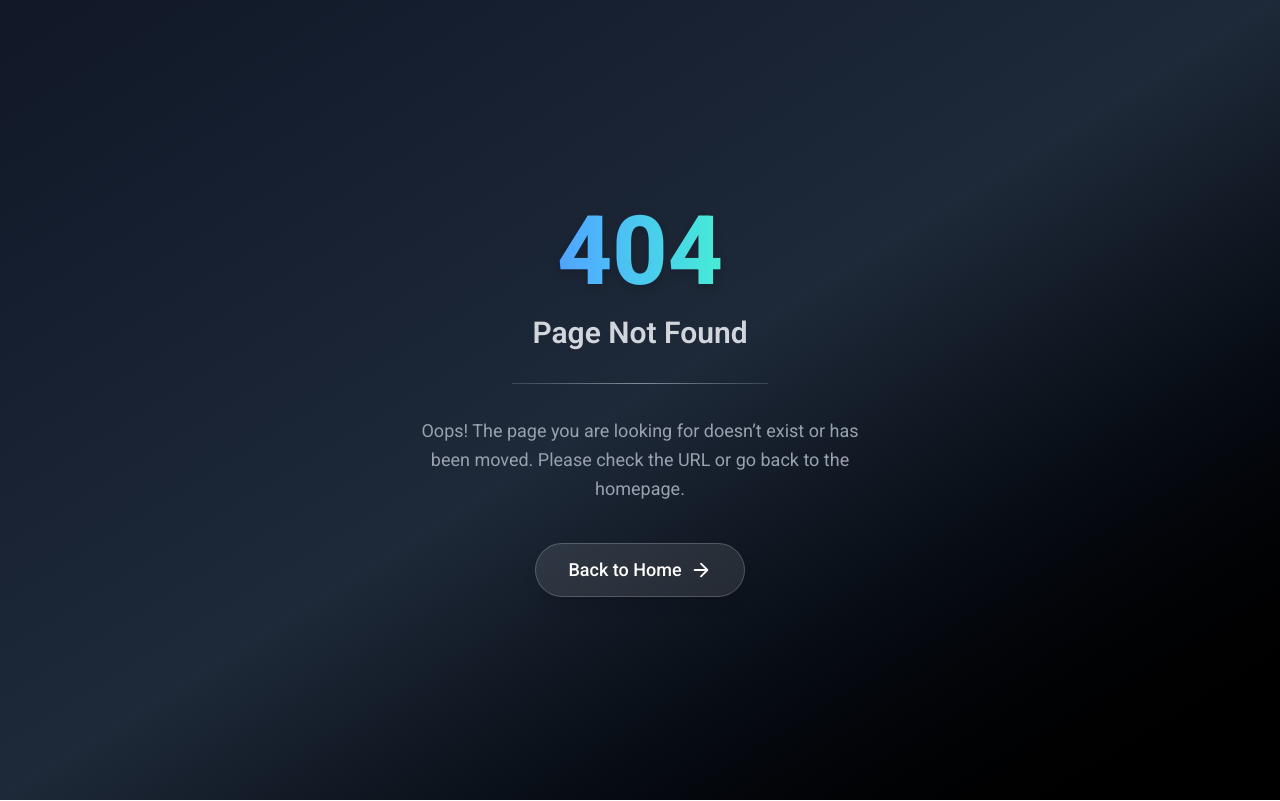
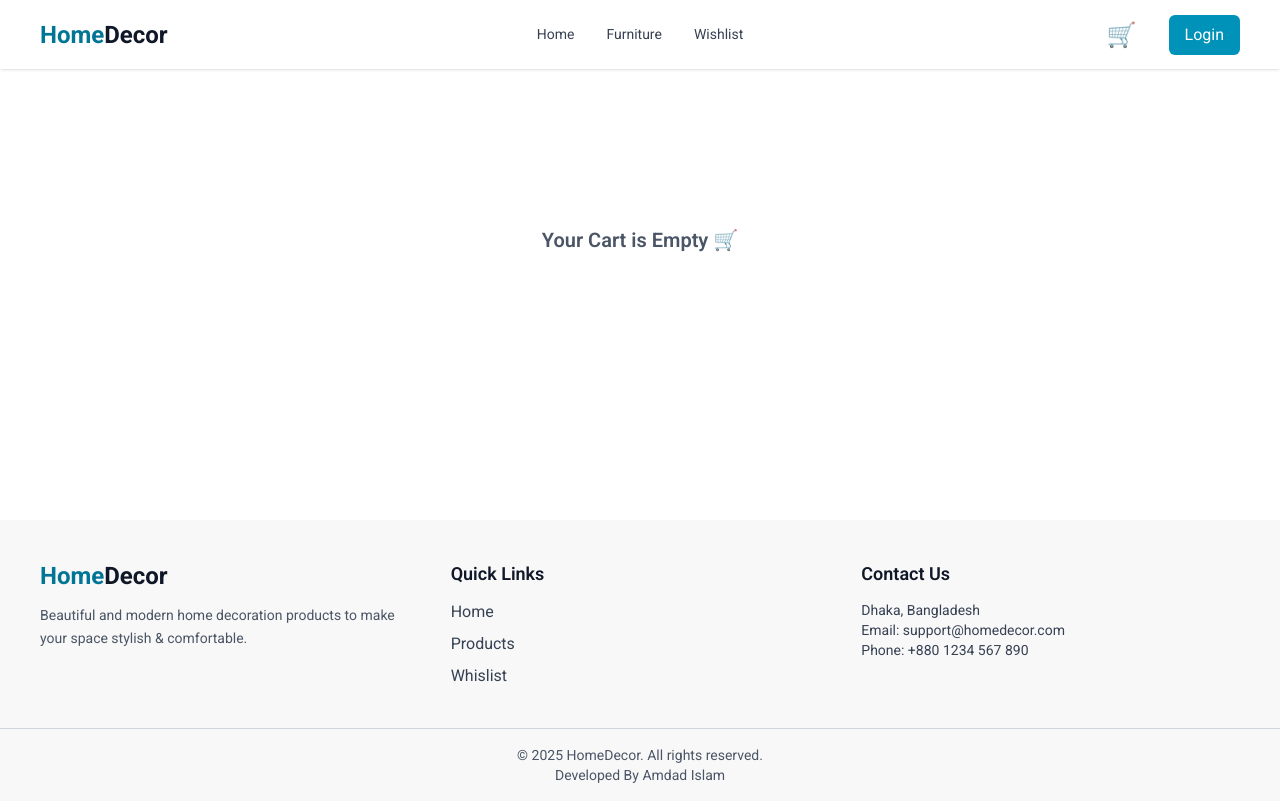
Before and after one commit to amdadislam01/home-decoration-furniture, a React (Vite) app: page /cart in a window 1280 px wide. Before the commit this address had no page. Built offline with nearby package versions, Linux system fonts and the light colour scheme.

Commit message:
cart added complate

```diff
--- /dev/null
+++ b/src/Context/CartContext.jsx
@@ -0,0 +1,115 @@
+import { createContext, useContext, useState, useEffect } from "react";
+import Swal from "sweetalert2";
+import withReactContent from "sweetalert2-react-content";
+const MySwal = withReactContent(Swal);
+
+const CartContext = createContext();
+
+export const CartProvider = ({ children }) => {
+  const [cart, setCart] = useState([]);
+
+  useEffect(() => {
+    const savedCart = JSON.parse(localStorage.getItem("cart")) || [];
+    setCart(savedCart);
+  }, []);
+
+  useEffect(() => {
+    localStorage.setItem("cart", JSON.stringify(cart));
+  }, [cart]);
+
+  // Add to cart
+  const addToCart = (product) => {
+    const existingItem = cart.find((p) => p.id === product.id);
+
+    if (existingItem) {
+      setCart(
+        cart.map((item) =>
+          item.id === product.id
+            ? { ...item, quantity: item.quantity + 1 }
+            : item
+        )
+      );
+      Swal.fire({
+        icon: "info",
+        title: "Quantity Updated",
+        text: `${product.name} quantity increased.`,
+        timer: 1200,
+        showConfirmButton: false,
+      });
+    } else {
+      setCart([...cart, { ...product, quantity: 1 }]);
+      Swal.fire({
+        icon: "success",
+        title: "Added to Cart!",
+        text: `${product.name} has been added to your shopping cart.`,
+        timer: 1500,
+        showConfirmButton: false,
+      });
+    }
+  };
+
+  const removeFromCart = (id) => {
+    setCart(cart.filter((item) => item.id !== id));
+    Swal.fire({
+      icon: "error",
+      title: "Removed!",
+      text: "Item has been removed from your cart.",
+      timer: 1200,
+      showConfirmButton: false,
+    });
+  };
+
+  const increaseQty = (id) => {
+    setCart(
+      cart.map((item) =>
+        item.id === id ? { ...item, quantity: item.quantity + 1 } : item
+      )
+    );
+  };
+
+  const decreaseQty = (id) => {
+    setCart(
+      cart.map((item) =>
+        item.id === id && item.quantity > 1
+          ? { ...item, quantity: item.quantity - 1 }
+          : item
+      )
+    );
+  };
+
+  const clearCart = () => {
+    setCart([]);
+    Swal.fire({
+      icon: "warning",
+      title: "Cart Cleared!",
+      text: "Your shopping cart is now empty.",
+      timer: 1200,
+      showConfirmButton: false,
+    });
+  };
+
+  const cartCount = cart.reduce((acc, item) => acc + item.quantity, 0);
+  const cartTotal = cart.reduce(
+    (acc, item) => acc + item.price * item.quantity,
+    0
+  );
+
+  return (
+    <CartContext.Provider
+      value={{
+        cart,
+        addToCart,
+        removeFromCart,
+        increaseQty,
+        decreaseQty,
+        clearCart,
+        cartCount,
+        cartTotal,
+      }}
+    >
+      {children}
+    </CartContext.Provider>
+  );
+};
+
+export const useCart = () => useContext(CartContext);
--- a/src/Layout/Layout.jsx
+++ b/src/Layout/Layout.jsx
@@ -2,17 +2,22 @@ import React from 'react'
 import Navbar from '../components/Navbar'
 import { Outlet } from 'react-router'
 import Footer from '../components/Footer'
+import { CartProvider } from '../Context/CartContext'
+
+// Cart Context import
 
 
 const Layout = () => {
     return (
-        <div className='flex flex-col h-screen'>
-            <Navbar />
-            <div className="flex-1">
-                <Outlet />
+        <CartProvider>
+            <div className='flex flex-col min-h-screen'>
+                <Navbar />
+                <div className="flex-1">
+                    <Outlet />
+                </div>
+                <Footer />
             </div>
-            <Footer />
-        </div>
+        </CartProvider>
     )
 }
 
--- a/src/Routes/Routes.jsx
+++ b/src/Routes/Routes.jsx
@@ -7,6 +7,7 @@ import Products from '../pages/Products';
 import ErrorPage from '../pages/ErrorPage';
 import Whislist from '../pages/Whislist';
 import ProductDetails from '../pages/ProductDetails';
+import Cart from '../pages/Cart';
 const router = createBrowserRouter([
     {
         path: '/',
@@ -29,6 +30,10 @@ const router = createBrowserRouter([
                 path: '/whislist',
                 element: <Whislist />
             },
+            {
+                path: '/cart',
+                element: <Cart />
+            }
         ]
     },
 
--- a/src/components/Navbar.jsx
+++ b/src/components/Navbar.jsx
@@ -1,7 +1,9 @@
-import React from 'react'
-import { Link, NavLink } from 'react-router'
+import React from "react";
+import { Link, NavLink } from "react-router";
+import { useCart } from "../Context/CartContext";
 
 const Navbar = () => {
+     const { cart } = useCart();
   const links = (
     <>
       <NavLink
@@ -53,7 +55,12 @@ const Navbar = () => {
                 viewBox="0 0 24 24"
                 stroke="currentColor"
               >
-                                <path strokeLinecap="round" strokeLinejoin="round" strokeWidth="2" d="M4 6h16M4 12h8m-8 6h16" />
+                <path
+                  strokeLinecap="round"
+                  strokeLinejoin="round"
+                  strokeWidth="2"
+                  d="M4 6h16M4 12h8m-8 6h16"
+                />
               </svg>
             </div>
             <ul
@@ -82,15 +89,14 @@ const Navbar = () => {
         </div>
 
         {/* Right (Desktop Buttons) */}
-                <div className="navbar-end gap-4 hidden sm:flex">
-                    <Link
-                        to="/cart"
-                        className="relative font-semibold text-gray-700 hover:text-cyan-600 transition px-4 py-2 rounded-md flex items-center gap-2 bg-gray-100 hover:bg-cyan-50"
-                    >
-                        🛒 Cart
-                        <span className="absolute -top-2 -right-2 bg-cyan-600 text-white text-xs font-bold px-2 py-0.5 rounded-full">
-                            3
+        <div className="navbar-end gap-8 hidden sm:flex">
+          <Link to="/cart" className="relative cursor-pointer">
+            <span className="text-2xl">🛒</span>
+            {cart.length > 0 && (
+              <span className="absolute -top-2 -right-2 bg-red-500 text-white text-xs font-bold w-5 h-5 flex items-center justify-center rounded-full">
+                {cart.length}
               </span>
+            )}
           </Link>
           <a className=" font-work px-4 py-2 bg-cyan-600 hover:bg-cyan-700 rounded-md text-white cursor-pointer">
             Login
@@ -98,7 +104,7 @@ const Navbar = () => {
         </div>
       </div>
     </div>
-    )
-}
+  );
+};
 
-export default Navbar
+export default Navbar;
--- /dev/null
+++ b/src/pages/Cart.jsx
@@ -0,0 +1,90 @@
+import React from "react";
+import { useCart } from "../Context/CartContext";
+
+const Cart = () => {
+  const { cart, removeFromCart, increaseQty, decreaseQty } = useCart();
+
+  const totalPrice = cart.reduce(
+    (acc, item) => acc + item.price * item.quantity,
+    0
+  );
+
+  if (cart.length === 0) {
+    return (
+      <div className="flex items-center justify-center h-[60vh] text-xl font-semibold text-gray-600">
+        Your Cart is Empty 🛒
+      </div>
+    );
+  }
+
+  return (
+    <div className="max-w-5xl mx-auto px-4 md:px-8 py-10 mt-16">
+      <h1 className="text-3xl font-bold mb-6">Your Cart 🛒</h1>
+
+      <div className="space-y-4">
+        {cart.map((item) => (
+          <div
+            key={item.id}
+            className="flex items-center justify-between p-4 bg-white shadow rounded-xl"
+          >
+            <div className="flex items-center gap-4">
+              <img
+                src={item.image}
+                alt={item.name}
+                className="w-20 h-20 object-cover rounded-lg"
+              />
+              <div>
+                <h2 className="text-lg font-semibold">{item.name}</h2>
+                <p className="text-gray-600">৳ {item.price}</p>
+              </div>
+            </div>
+
+            {/*  Quantity Control */}
+            <div className="flex items-center gap-4 bg-gray-100 px-4 py-2 rounded-full shadow">
+              <button
+                onClick={() => decreaseQty(item.id)}
+                className="w-8 h-8 flex items-center justify-center bg-red-500 text-white rounded-full hover:bg-red-600 transition cursor-pointer"
+              >
+                -
+              </button>
+
+              <span className="text-lg font-semibold text-gray-800 min-w-[30px] text-center">
+                {item.quantity}
+              </span>
+
+              <button
+                onClick={() => increaseQty(item.id)}
+                className="w-8 h-8 flex items-center justify-center bg-green-500 text-white rounded-full hover:bg-green-600 transition cursor-pointer"
+              >
+                +
+              </button>
+            </div>
+
+            {/*  Remove */}
+            <button
+              onClick={() => removeFromCart(item.id)}
+              className="px-4 py-2 bg-red-500 text-white rounded-lg hover:bg-red-600 transition cursor-pointer"
+            >
+              Remove ❌
+            </button>
+          </div>
+        ))}
+      </div>
+
+      {/*  Total Price */}
+      <div className="mt-10 bg-gray-100 p-6 rounded-xl shadow flex flex-col md:flex-row justify-between items-center">
+        <h2 className="text-xl font-bold">
+          Total: <span className="text-green-600">৳ {totalPrice}</span>
+        </h2>
+        <button
+          onClick={() => alert("Proceeding to Payment 💳")}
+          className="mt-4 md:mt-0 px-6 py-3 bg-green-500 text-white font-semibold rounded-lg hover:bg-green-600 transition cursor-pointer"
+        >
+          Proceed to Payment
+        </button>
+      </div>
+    </div>
+  );
+};
+
+export default Cart;
--- a/src/pages/ProductDetails.jsx
+++ b/src/pages/ProductDetails.jsx
@@ -3,6 +3,7 @@ import { useParams } from "react-router";
 import useProducts from "../Hooks/useProducts";
 import Swal from 'sweetalert2'
 import withReactContent from 'sweetalert2-react-content'
+import { useCart } from "../Context/CartContext";
 
 const MySwal = withReactContent(Swal)
 
@@ -10,6 +11,7 @@ const ProductDetails = () => {
   const { id } = useParams();
   const { products } = useProducts();
   const product = products.find((p) => String(p.id) === id);
+  const { addToCart } = useCart();
 
   if (!product) {
     return (
@@ -96,7 +98,7 @@ const ProductDetails = () => {
 
           {/* Buttons */}
           <div className="flex gap-4">
-            <button className="px-6 py-3 bg-cyan-600 hover:bg-cyan-700 text-white font-medium rounded-xl shadow-md transition duration-300">
+            <button  onClick={() => addToCart(product)} className="px-6 py-3 bg-cyan-600 hover:bg-cyan-700 text-white font-medium rounded-xl shadow-md transition duration-300 cursor-pointer">
               Add to Cart 🛒
             </button>
             <button onClick={() => handleWishlist()} className="px-6 py-3 bg-yellow-500 hover:bg-yellow-600 text-white font-medium rounded-xl shadow-md transition duration-300 cursor-pointer">
```
Lines whose indentation alone changed are shown as unchanged.
